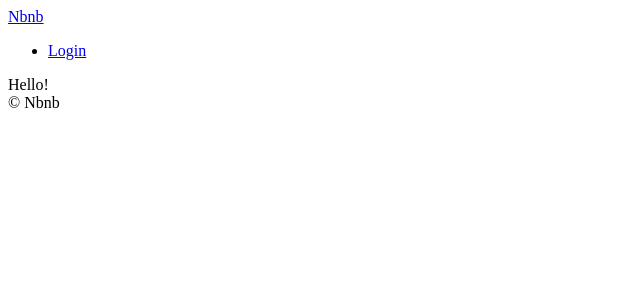
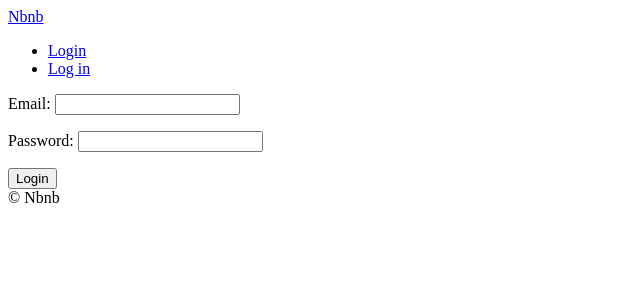
Before and after one commit to hyeonukdev/air-bnb-clone, a Django app: page /users/login in a window 1280 px wide. Shown: the top 300 px of the page, without its empty margins (0-640 px from the left). Run offline with Django 3.2, Linux system fonts and the light colour scheme.

Commit message:
add login & logout

```diff
--- a/templates/partials/nav.html
+++ b/templates/partials/nav.html
@@ -1,4 +1,10 @@
 <a href="{% url 'core:home' %}">Nbnb</a>
 <ul>
     <li><a href="{% url "users:login" %}">Login</a></li>
+
+    {% if user.is_authenticated %}
+        <li><a href="{% url "users:logout" %}">Log out</a></li>
+    {% else %}
+        <li><a href="{% url "users:login" %}">Log in</a></li>
+    {% endif %}
 </ul>
--- a/templates/users/login.html
+++ b/templates/users/login.html
@@ -9,7 +9,11 @@
 
 {% block content %}
 
-    Hello!
+    <form method="POST" action="{% url "users:login" %}">
+        {% csrf_token %}
+        {{form.as_p}}
+        <button>Login</button>
+    </form>
 
 
 {% endblock content %}
--- /dev/null
+++ b/users/forms.py
@@ -0,0 +1,19 @@
+from django import forms
+from . import models
+
+class LoginForm(forms.Form):
+
+    email = forms.EmailField()
+    password = forms.CharField(widget=forms.PasswordInput)
+
+    def clean(self):
+        email = self.cleaned_data.get("email")
+        password = self.cleaned_data.get("password")
+        try:
+            user = models.User.objects.get(email=email)
+            if user.check_password(password):
+                return self.cleaned_data
+            else:
+                self.add_error("password", forms.ValidationError("Password is wrong"))
+        except models.User.DoesNotExist:
+            self.add_error("email", forms.ValidationError("User does not exist"))
--- a/users/urls.py
+++ b/users/urls.py
@@ -3,4 +3,7 @@ from . import views
 
 app_name = "users"
 
-urlpatterns = [path("login", views.LoginView.as_view(), name="login")]
+urlpatterns = [
+    path("login", views.LoginView.as_view(), name="login"),
+    path("logout", views.log_out, name="logout"),
+]
--- a/users/views.py
+++ b/users/views.py
@@ -1,10 +1,42 @@
 from django.views import View
-from django.shortcuts import render
+from django.views.generic import FormView
+from django.urls import reverse_lazy
+from django.shortcuts import render, redirect, reverse
+from django.contrib.auth import authenticate, login, logout
+from . import forms
 
 
 class LoginView(View):
     def get(self, request):
-        return render(request, "users/login.html")
+        form = forms.LoginForm(initial={"email": "itn@las.com"})
+        return render(request, "users/login.html", {"form": form})
 
     def post(self, request):
-        pass
+        form = forms.LoginForm(request.POST)
+        if form.is_valid():
+            email = form.cleaned_data.get("email")
+            password = form.cleaned_data.get("password")
+            user = authenticate(request, username=email, password=password)
+            if user is not None:
+                login(request, user)
+                return redirect(reverse("core:home"))
+        return render(request, "users/login.html", {"form": form})
+
+
+def log_out(request):
+    logout(request)
+    return redirect(reverse("core:home"))
+
+
+class LoginView(FormView):
+    template_name = "users/login.html"
+    form_class = forms.LoginForm
+    success_url = reverse_lazy("core:home")
+
+    def form_valid(self, form):
+        email = form.cleaned_data.get("email")
+        password = form.cleaned_data.get("password")
+        user = authenticate(self.request, username=email, password=password)
+        if user is not None:
+            login(self.request, user)
+        return super().form_valid(form)
```
